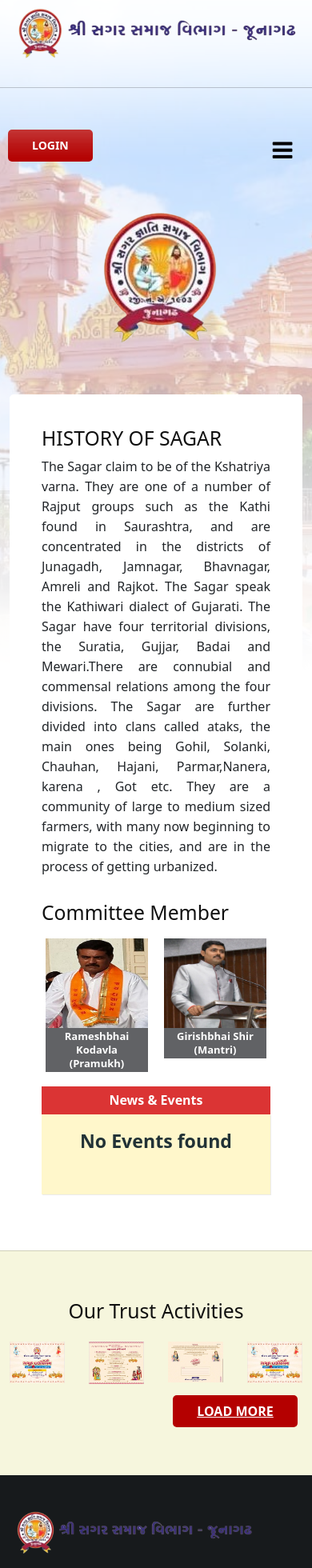
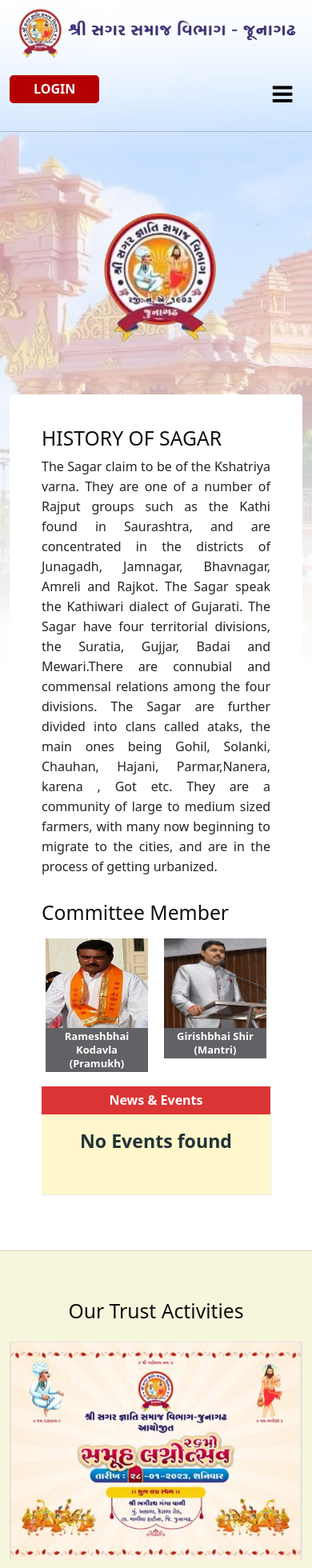
Before and after one commit to gorfadumesh/sagarsamaj, a React (Create React App) app: page / in a window 390 px wide. Shown: the top 1960 px of the page at 80% size. Built offline with nearby package versions, Linux system fonts and the light colour scheme.

Commit message:
new changes added

```diff
--- a/src/components/Banner.js
+++ b/src/components/Banner.js
@@ -6,6 +6,7 @@ import "font-awesome/css/font-awesome.min.css";
 import sagar_samaj_logo_small from "../assets/sagar_samaj_logo_small.png";
 import Rameshbhai from "../assets/family/Rameshbhai.jpg";
 import Girishbhai from "../assets/family/Girishbhai.jpg";
+import EventsUpdate from "./EventsUpdate";
 
 const Banner = () => {
   return (
@@ -85,14 +86,15 @@ const Banner = () => {
               </div>
               <div className="col-md-4">
                 <div className="side_bar">
-                  <div className="news-events mb30">
+                <EventsUpdate />
+                  {/* <div className="news-events mb30">
                     <div className="title">News &amp; Events</div>
                     <div className="news_div">
                       <h3 style={{ textAlign: "center" }}>
                         <b>No Events found</b>
                       </h3>
                     </div>
-                  </div>
+                  </div> */}
                   {/* <div className="matrimonial_div">
                     <div className="title">Last Update Matrimonial</div>
                     <div className="matrimonial_box">
@@ -111,8 +113,8 @@ const Banner = () => {
                         </li>
                       </ul>
                       < div class="btn">
-            <a href="/">More</a>
-        </div>
+                      <a href="/">More</a>
+                   </div>
                     </div>
                   </div> */}
                 </div>
--- a/src/components/DirectoryContent.js
+++ b/src/components/DirectoryContent.js
@@ -1,4 +1,5 @@
 import React from "react";
+import EventsUpdate from "./EventsUpdate";
 
 const DirectoryContent = () => {
   return (
@@ -32,28 +33,24 @@ const DirectoryContent = () => {
                 </div>
                 <div className="col-md-4">
                   <div className="side_bar">
-                    <div className="matrimonial_div">
+                  <EventsUpdate />
+                    {/* <div className="matrimonial_div">
                       <div className="title">Last Update Matrimonial</div>
                       <div className="matrimonial_box">
                         <ul className="clearfix">
                           <li>
                             <img src="img/admin/family/1676565538_IMG_20230216_220317.jpg" alt="#"/>
-                            {/*img src="https://www.84kadvapatidar.com/img/front/mt_img_1.jpg" alt=""*/}
                           </li>
                           <li>
                             <img src="img/admin/family/1634550868_avp.jpg" alt="#" />
-                            {/*img src="https://www.84kadvapatidar.com/img/front/mt_img_1.jpg" alt=""*/}
                           </li>
                           <li>
                             <img src="img/admin/family/1648053719_IMG-20220323-WA0042.jpg" alt="#" />
-                            {/*img src="https://www.84kadvapatidar.com/img/front/mt_img_1.jpg" alt=""*/}
                           </li>
                         </ul>
-                        {/* div class="btn">
-                <a href="#">More</a>
-            </div*/}
+
                       </div>
-                    </div>
+                    </div> */}
                   </div>
                 </div>
               </div>
--- a/src/components/DownloadContent.js
+++ b/src/components/DownloadContent.js
@@ -1,4 +1,5 @@
 import React from "react";
+import EventsUpdate from "./EventsUpdate";
 
 const DownloadContent = () => {
   return (
@@ -54,28 +55,24 @@ const DownloadContent = () => {
                 </div>
                 <div className="col-md-4">
                   <div className="side_bar">
-                    <div className="matrimonial_div">
+                  <EventsUpdate />
+                    {/* <div className="matrimonial_div">
                       <div className="title">Last Update Matrimonial</div>
                       <div className="matrimonial_box">
                         <ul className="clearfix">
                           <li>
                             <img src="img/admin/family/1676565538_IMG_20230216_220317.jpg" alt="#" />
-                            {/*img src="https://www.84kadvapatidar.com/img/front/mt_img_1.jpg" alt=""*/}
                           </li>
                           <li>
                             <img src="img/admin/family/1634550868_avp.jpg" alt="#" />
-                            {/*img src="https://www.84kadvapatidar.com/img/front/mt_img_1.jpg" alt=""*/}
                           </li>
                           <li>
                             <img src="img/admin/family/1648053719_IMG-20220323-WA0042.jpg" alt="#" />
-                            {/*img src="https://www.84kadvapatidar.com/img/front/mt_img_1.jpg" alt=""*/}
                           </li>
                         </ul>
-                        {/* div class="btn">
-                <a href="#">More</a>
-            </div*/}
+
                       </div>
-                    </div>
+                    </div> */}
                   </div>
                 </div>
               </div>
--- /dev/null
+++ b/src/components/EventsUpdate.js
@@ -0,0 +1,16 @@
+import React from "react";
+
+const EventsUpdate = () => {
+  return (
+    <div className="news-events mb30">
+      <div className="title">News &amp; Events</div>
+      <div className="news_div">
+        <h3 style={{ textAlign: "center" }}>
+          <b>No Events found</b>
+        </h3>
+      </div>
+    </div>
+  );
+};
+
+export default EventsUpdate;
--- a/src/components/Header.js
+++ b/src/components/Header.js
@@ -28,6 +28,14 @@ const Header = () => {
                 <img src={sagar_samaj_logo} alt="#" />
               </a>
             </div>
+            <div className="newnav">
+              <div className="load_btn">
+                <a href="/">Login</a>
+              </div>
+              <div className="menu-icon" onClick={handleClick}>
+                <i className={active ? "fa fa-times" : "fa fa-bars"}></i>
+              </div>
+            </div>
             <div className="col-md-6 col-sm-6 col-sm-12">
               <div className="header_right clearfix">
                 <div className="header_top">
@@ -52,7 +60,7 @@ const Header = () => {
             </div>
           </div>
         </div>
-        <div className="nav">
+        <div className="nav ">
           <div className="container">
             <div className="menu">
               <ul>
@@ -166,15 +174,15 @@ const Header = () => {
             </div>
           </div>
         </div>
-        <nav className="navbar">
-        <div className="login">
-                  <div className="load_btn">
-                    <a href="/">Login</a>
-                  </div>
-                </div>
+        <div className="navbar">
+          {/* <div className="login">
+            <div className="load_btn">
+              <a href="/">Login</a>
+            </div>
+          </div>
           <div className="menu-icon" onClick={handleClick}>
             <i className={active ? "fa fa-times" : "fa fa-bars"}></i>
-          </div>
+          </div> */}
           <ul className={active ? "nav-menu active" : "nav-menu"}>
             <li>
               <span
@@ -319,7 +327,7 @@ const Header = () => {
             </li>
           </ul>
           {/* <Button>SIGN UP</Button> */}
-        </nav>
+        </div>
       </header>
     </div>
   );
--- a/src/components/MatrimonialContent.js
+++ b/src/components/MatrimonialContent.js
@@ -1,4 +1,5 @@
 import React from 'react'
+import EventsUpdate from './EventsUpdate'
 
 const MatrimonialContent = () => {
   return (
@@ -32,28 +33,24 @@ const MatrimonialContent = () => {
                 </div>
                 <div className="col-md-4">
                   <div className="side_bar">
-                    <div className="matrimonial_div">
+                  <EventsUpdate />
+                    {/* <div className="matrimonial_div">
                       <div className="title">Last Update Matrimonial</div>
                       <div className="matrimonial_box">
                         <ul className="clearfix">
                           <li>
                             <img src="img/admin/family/1676565538_IMG_20230216_220317.jpg" alt="#" />
-                            {/*img src="https://www.84kadvapatidar.com/img/front/mt_img_1.jpg" alt=""*/}
                           </li>
                           <li>
                             <img src="img/admin/family/1634550868_avp.jpg" alt="#" />
-                            {/*img src="https://www.84kadvapatidar.com/img/front/mt_img_1.jpg" alt=""*/}
                           </li>
                           <li>
                             <img src="img/admin/family/1648053719_IMG-20220323-WA0042.jpg" alt="#" />
-                            {/*img src="https://www.84kadvapatidar.com/img/front/mt_img_1.jpg" alt=""*/}
                           </li>
                         </ul>
-                        {/* div class="btn">
-                <a href="#">More</a>
-            </div*/}
+
                       </div>
-                    </div>
+                    </div> */}
                   </div>
                 </div>
               </div>
--- a/src/style.css
+++ b/src/style.css
@@ -1271,7 +1271,7 @@ body .owl-carousel .adr_logo_div finger img {
 
 .load_btn {
   margin: 0;
-  padding: 30px 0 0;
+  padding: 20px 0 0;
   display: block;
   text-align: center;
 }
@@ -1279,14 +1279,15 @@ body .owl-carousel .adr_logo_div finger img {
   margin: 0;
   padding: 0 30px;
   display: inline-block;
-  height: 40px;
-  line-height: 40px;
+  height: 35px;
+  line-height: 35px;
   border: none;
   border-radius: 5px;
   background: #b40000;
   color: #fff;
   text-transform: uppercase;
   font-weight: 600;
+  text-decoration: none;
 }
 
 .link_div.family_div {
@@ -2285,6 +2286,9 @@ input[type="checkbox"]:focus {
 .navbar .login {
   display: none;
 }
+.newnav {
+  display: none;
+}
 
 @media only screen and (max-width: 600px) {
     .menu {
@@ -2298,7 +2302,8 @@ input[type="checkbox"]:focus {
     }
     .navbar .login {
       display: block;
-      padding: 14px 0 0 10px
+      padding: 14px 0 0 10px;
+
     }
 
     .banner_img {
@@ -2307,6 +2312,18 @@ input[type="checkbox"]:focus {
     .banner{
       padding: 150px 0 500px 0;
     }
+    .glr_div{
+      display: flex;
+      flex-direction: column;
+    }
+    .glr_box{
+      width: 100%;
+    }
+    .member_list{
+      display: flex;
+      flex-direction: column;
+      align-items: center;
+    }
 
 
 
@@ -2314,9 +2331,10 @@ input[type="checkbox"]:focus {
 
 
     @media (max-width: 960px) {
-      .navbar {
-        position: relative;
-        top: -35 !important;
+      .newnav {
+       display: flex;
+       justify-content: space-between;
+       align-items: center;
       }
 
       .nav-menu {
@@ -2325,7 +2343,7 @@ input[type="checkbox"]:focus {
         width: 100%;
         height: 100vh;
         position: absolute;
-        top: 0px;
+        top: 0;
         left: -100%;
         opacity: 1;
         transition: all 0.5s ease;
@@ -2365,9 +2383,9 @@ input[type="checkbox"]:focus {
       }
 
       .menu-icon {
-        display: block;
+        display: flex;
         position: absolute;
-        top: -25;
+        top: 45;
         right: 0;
         transform: translate(-100%, 60%);
         font-size: 1.8rem;
@@ -2376,7 +2394,7 @@ input[type="checkbox"]:focus {
       }
 
       .fa-times {
-        color: #fff;
+        color: black;
         font-size: 2rem;
       }
 
```
Also changed, not shown: src/components/AboutText.js (+12 -7 lines), src/components/CommitteeContent.js (+5 -8 lines), src/components/DonorsContent.js (+132 -30 lines), src/components/EventList.js (+5 -8 lines).
